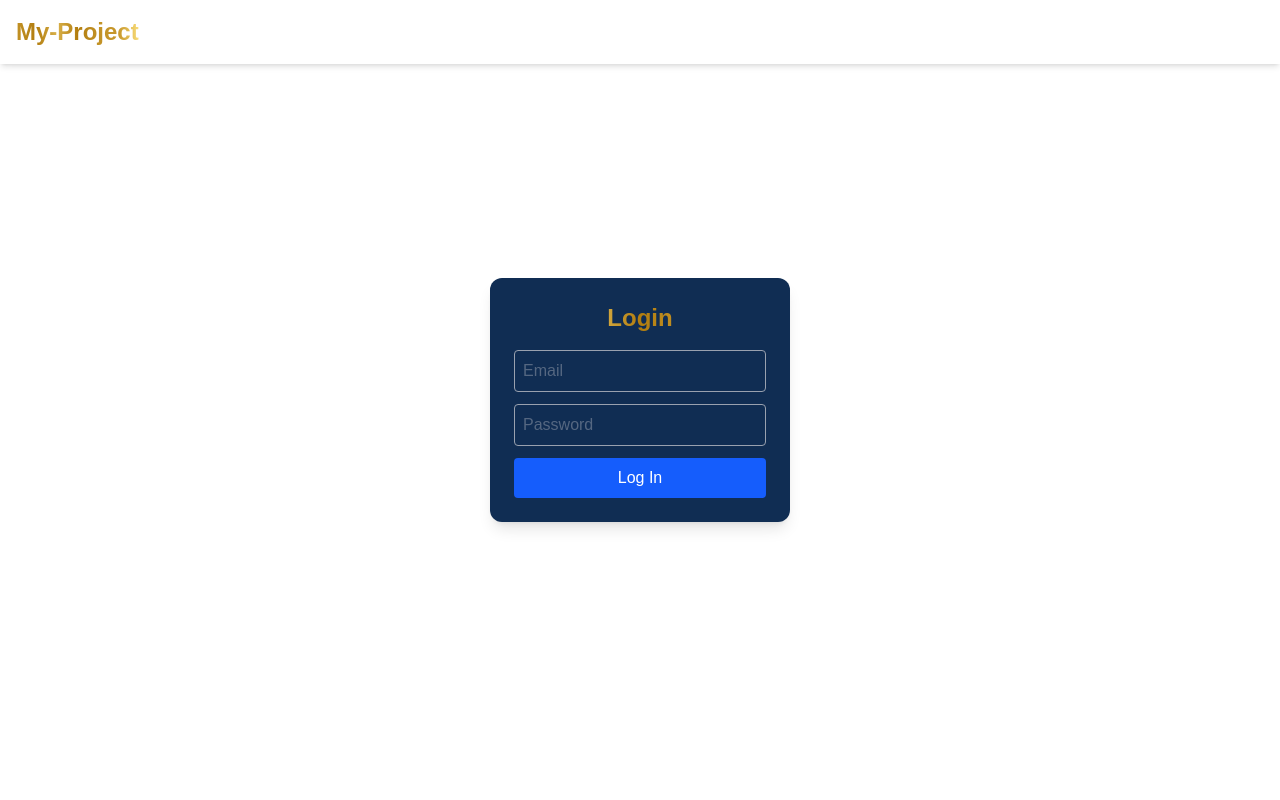
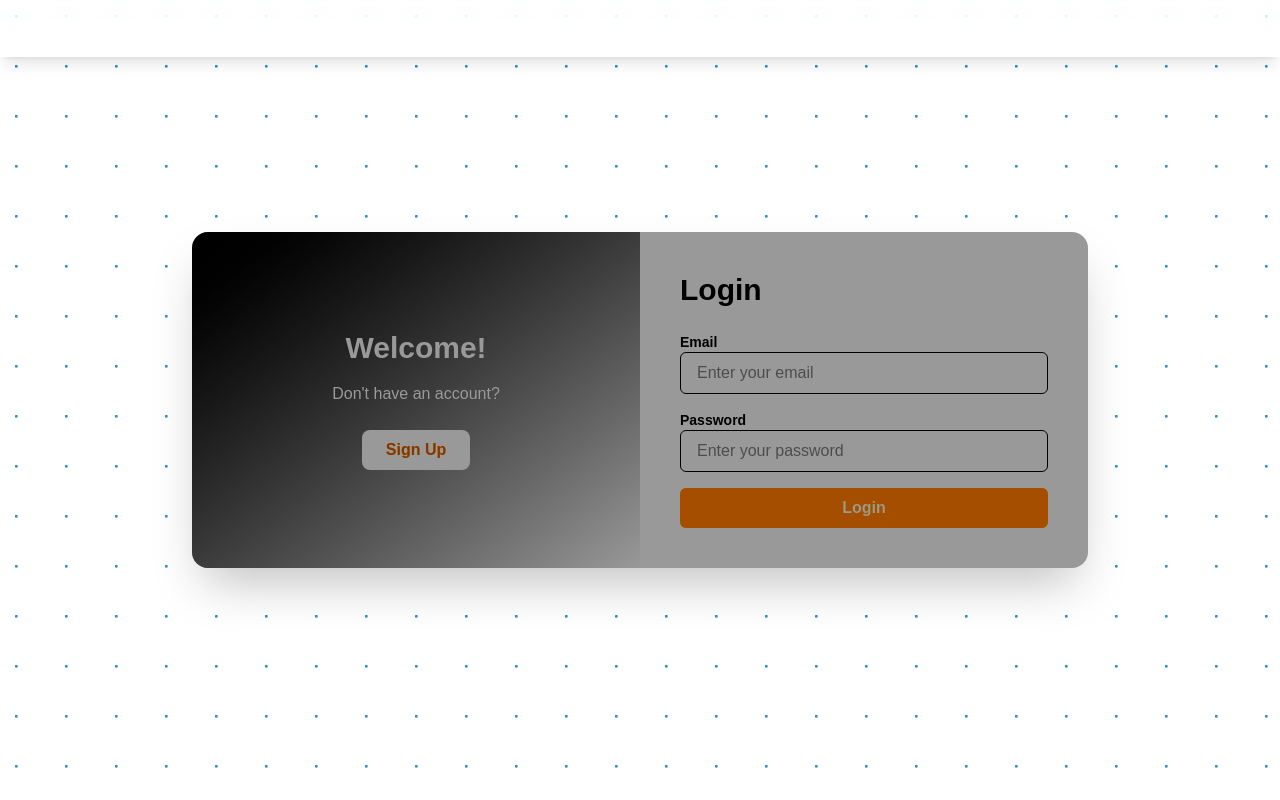
Before and after one commit to AmanRajpankaj07/Major-Project, a Next.js app: page /login in a window 1280 px wide. Built offline with nearby package versions, Linux system fonts and the light colour scheme.

Commit message:
done with signin

```diff
--- a/src/app/login/page.tsx
+++ b/src/app/login/page.tsx
@@ -1,16 +1,71 @@
-export default function LoginPage() {
-    return (
-      <main className="flex justify-center items-center min-h-screen ">
-        <div className="p-6 rounded-xl shadow-lg bg-[#102D53] w-[300px]">
-          <h2 className="text-2xl font-bold mb-4 text-center bg-[linear-gradient(to_right,#C29226,#B27D0F,#D9B14A,#B27D0F,#C29226,#C7972B,#FADE7B)] bg-clip-text text-transparent">Login</h2>
-          <form>
-            <input type="email" placeholder="Email" className="w-full p-2 border mb-3 rounded text-gray-400" />
-            <input type="password" placeholder="Password" className="w-full p-2 border mb-3 rounded text-gray-400" />
-            <button type="submit" className="w-full bg-blue-600 text-white py-2 rounded hover:bg-blue-700 transition">
-              Log In
+"use client";
+import React, { useState } from "react";
+
+export default function AuthPage() {
+  const [isLogin, setIsLogin] = useState(true);
+
+  return (
+    <div className="min-h-screen w-full bg-neon-particles flex items-center justify-center">
+      <div className="bg-white text-black rounded-2xl shadow-2xl overflow-hidden flex w-[90%] max-w-4xl">
+        {/* Image/Side Banner */}
+        <div className="w-1/2 bg-gradient-to-br from-black to-white hidden md:flex flex-col items-center justify-center p-10">
+          <h2 className="text-3xl font-bold text-white">Welcome!</h2>
+          <p className="text-white mt-4 text-center px-4">
+            {isLogin ? "Don't have an account?" : "Already have an account?"}
+          </p>
+          <button
+            className="mt-6 px-6 py-2 bg-white text-yellow-700 font-semibold rounded-lg hover:bg-yellow-100 transition"
+            onClick={() => setIsLogin(!isLogin)}
+          >
+            {isLogin ? "Sign Up" : "Login"}
+          </button>
+        </div>
+
+        {/* Form Area */}
+        <div className="w-full md:w-1/2 p-10">
+          <h2 className="text-3xl font-bold mb-6">
+            {isLogin ? "Login" : "Create an Account"}
+          </h2>
+
+          <form className="space-y-4">
+            {!isLogin && (
+              <div>
+                <label className="block text-sm font-semibold">Username</label>
+                <input
+                  type="text"
+                  className="w-full px-4 py-2 border rounded-md focus:outline-none focus:ring-2 focus:ring-yellow-500"
+                  placeholder="Enter your username"
+                />
+              </div>
+            )}
+
+            <div>
+              <label className="block text-sm font-semibold">Email</label>
+              <input
+                type="email"
+                className="w-full px-4 py-2 border rounded-md focus:outline-none focus:ring-2 focus:ring-yellow-500"
+                placeholder="Enter your email"
+              />
+            </div>
+
+            <div>
+              <label className="block text-sm font-semibold">Password</label>
+              <input
+                type="password"
+                className="w-full px-4 py-2 border rounded-md focus:outline-none focus:ring-2 focus:ring-yellow-500"
+                placeholder="Enter your password"
+              />
+            </div>
+
+            <button
+              type="submit"
+              className="w-full bg-yellow-600 text-white py-2 rounded-md hover:bg-yellow-700 transition font-semibold"
+            >
+              {isLogin ? "Login" : "Sign Up"}
             </button>
           </form>
         </div>
-      </main>
-    );
-  }
+      </div>
+    </div>
+  );
+}
--- /dev/null
+++ b/src/app/navbar.tsx
@@ -0,0 +1,26 @@
+"use client";
+import Link from 'next/link'
+import React from 'react'
+
+
+const Navbar = () => {
+
+  return (
+    <nav className="fixed top-0 left-0 w-full z-20
+    bg-white/5 backdrop-blur-md
+    shadow-lg border-b border-white/30
+    flex justify-between items-center px-6 py-3
+  ">
+    <Link href={'/'} className="text-2xl font-bold text-white">
+      MyGlassNav
+    </Link>
+    <div className="space-x-4 text-white">
+      <Link href={"/login"} className="font-bold hover:scale-105 " >Login</Link>
+      <Link href={"/login"} className="font-bold hover:scale-105 " >Sign Up</Link>
+    </div>
+  </nav>
+
+  )
+}
+
+export default Navbar
--- a/src/components/navbar.tsx
+++ /dev/null
@@ -1,15 +0,0 @@
-"use client";
-
-import Link from "next/link";
-
-export default function Navbar() {
-  return (
-    <nav className="fixed top-0 left-0 w-full bg-white/20 backdrop-blur-md z-50 shadow-md flex justify-between items-center p-4">
-      <Link href="/" className="text-2xl font-bold bg-[linear-gradient(to_right,#C29226,#B27D0F,#D9B14A,#B27D0F,#C29226,#C7972B,#FADE7B)] bg-clip-text text-transparent">My-Project</Link>
-      <div className="space-x-4">
-        <Link href="/login" className="text-white hover:underline">Login</Link>
-        <Link href="/signup" className="text-white hover:underline">Sign Up</Link>
-      </div>
-    </nav>
-  );
-}
```
Also changed, not shown: package.json (+8 -5 lines), src/app/layout.tsx (+6 -1 lines), 1 other file (tests, documents, lock files or other folders).
